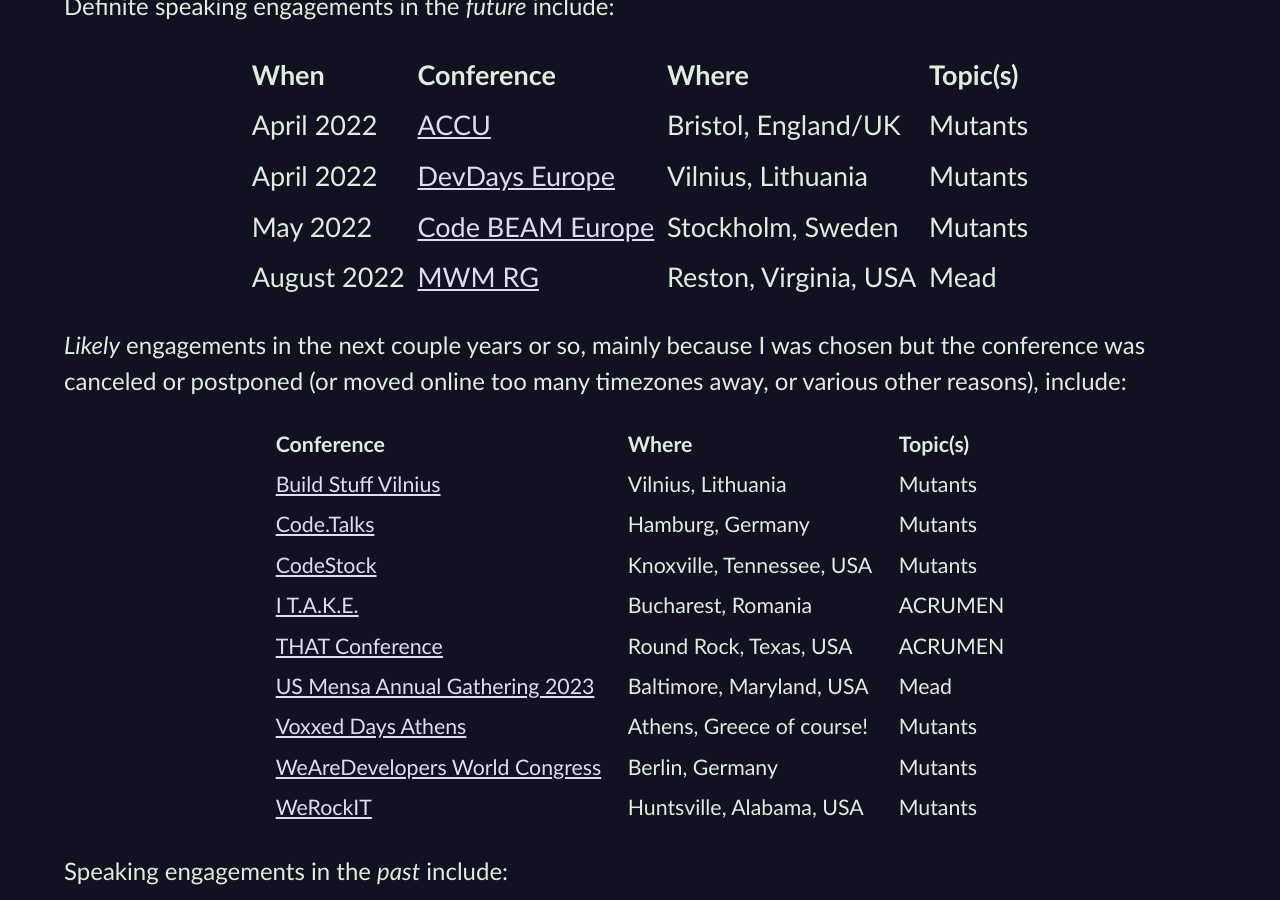
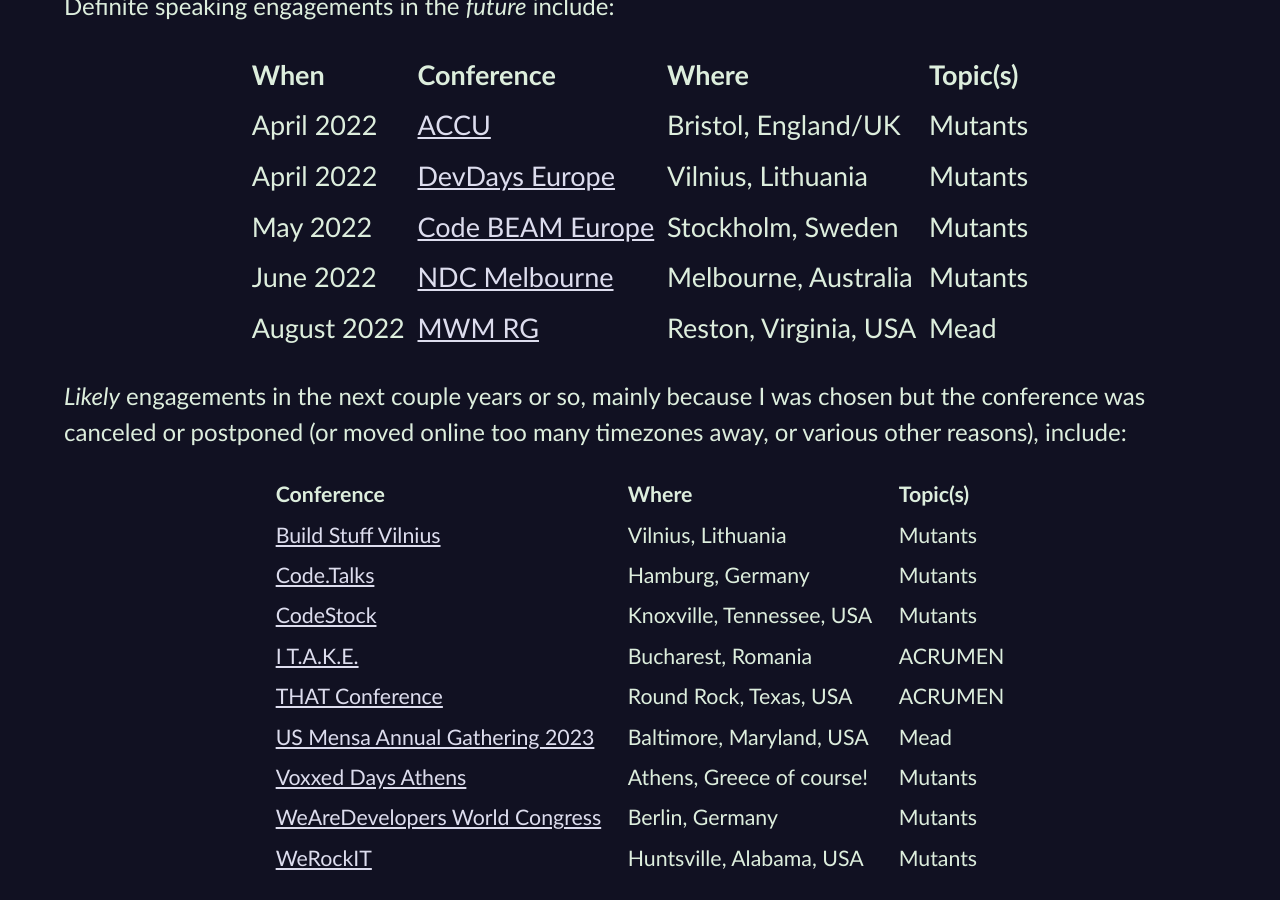
Before and after one commit to CodosaurusLLC/CodosaurusLLC.github.io, a Jekyll site: the page built from speaking.md, in a window 1280 px wide and 900 px high, scrolled down 1280 px. Built offline with Jekyll 4.4.1, drawn with Linux system fonts in a browser that asks for light colours.

Commit message:
add NDC Melbourne speaking engagement

```diff
--- a/speaking.md
+++ b/speaking.md
@@ -106,6 +106,7 @@
 |April 2022|[ACCU](https://accu.org/conf-main/main/){:rel="nofollow" target="_new"}|Bristol, England/UK|Mutants|
 |April 2022|[DevDays Europe](https://devdays.lt/){:rel="nofollow" target="_new"}|Vilnius, Lithuania|Mutants|
 |May 2022|[Code BEAM Europe](https://codesync.global/conferences/code-beam-sto-2022/){:rel="nofollow" target="_new"}|Stockholm, Sweden|Mutants|
+|June 2022|[NDC Melbourne](https://ndcmelbourne.com/){:rel="nofollow" target="_new"}|Melbourne, Australia|Mutants|
 |August 2022|[MWM RG](http://mwmrg.org/){:rel="nofollow" target="_new"}|Reston, Virginia, USA|Mead|
 {:class="upcoming-engagements speaking"}
 
```
